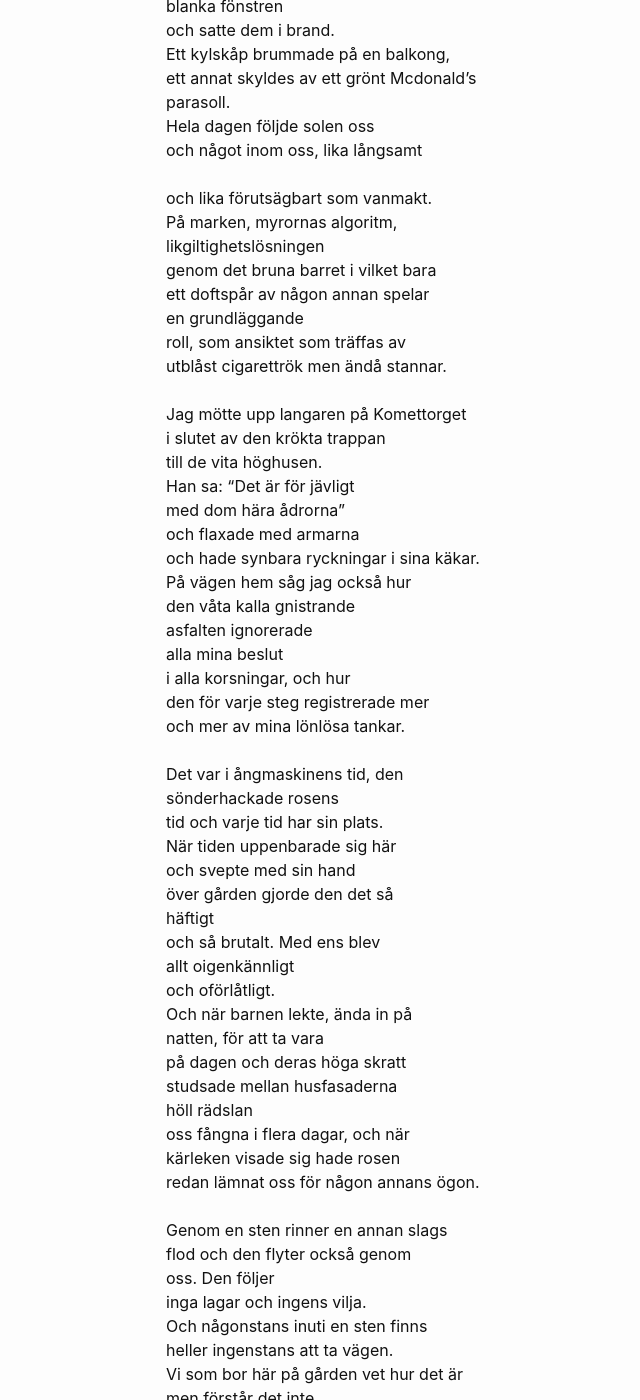
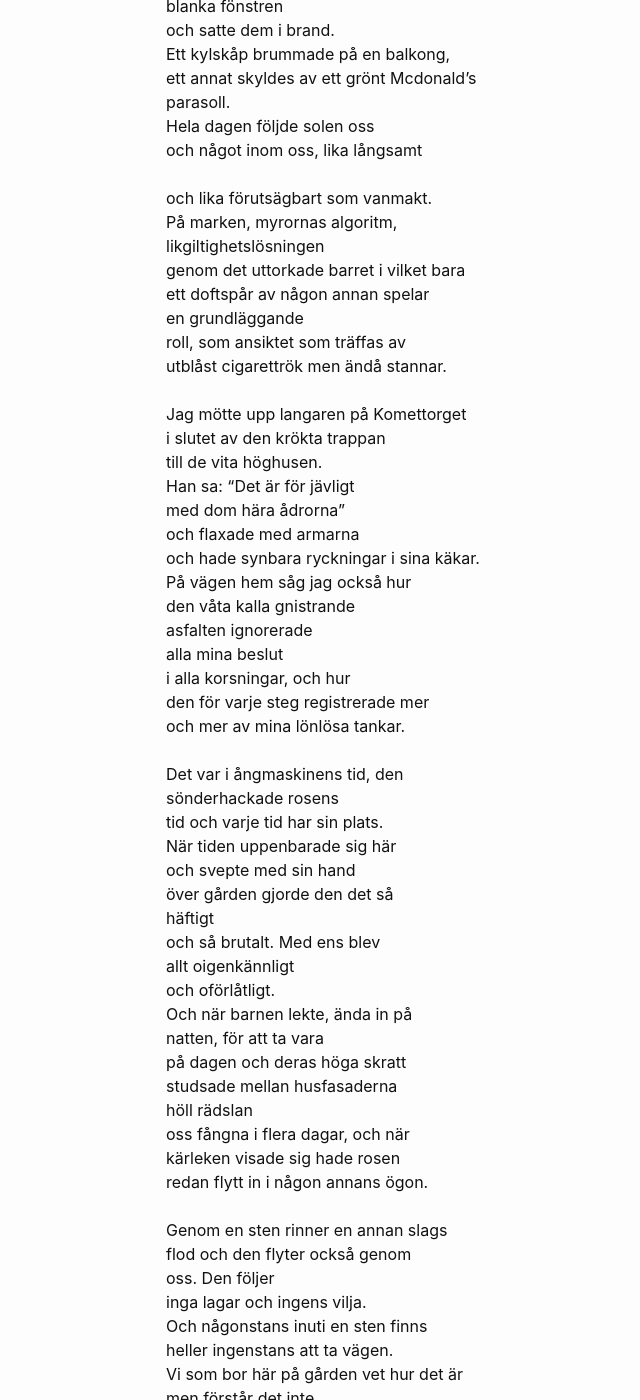
Before and after one commit to terr4form4/terr4form4.github.io, a Jekyll site: the page built from _posts/poesi/2024-01-03-dikter-2023-2024.md, in a window 1280 px wide and 1400 px high, scrolled down 7817 px. Shown: the whole window, without its empty margins (104-744 px from the left). Built offline with Jekyll 4.4.1, drawn with Linux system fonts in a browser that asks for light colours; comment, search, counter and statistics services are not loaded; some of the changed text lies outside the part shown.

Commit message:
ångmaskinen

```diff
--- a/_posts/poesi/2024-01-03-dikter-2023-2024.md
+++ b/_posts/poesi/2024-01-03-dikter-2023-2024.md
@@ -326,7 +326,7 @@ och något inom oss, lika långsamt<br/>
 och lika förutsägbart som vanmakt.<br/>
 På marken, myrornas algoritm,<br/>
 likgiltighetslösningen<br/>
-genom det bruna barret i vilket bara<br/>
+genom det uttorkade barret i vilket bara<br/>
 ett doftspår av någon annan spelar<br/>
 en grundläggande<br/>
 roll, som ansiktet som träffas av<br/>
@@ -364,7 +364,7 @@ studsade mellan husfasaderna<br/>
 höll rädslan<br/>
 oss fångna i flera dagar, och när<br/>
 kärleken visade sig hade rosen<br/>
-redan lämnat oss för någon annans ögon.<br/>
+redan flytt in i någon annans ögon.<br/>
 <br/>
 Genom en sten rinner en annan slags<br/>
 flod och den flyter också genom<br/>
```
Also changed, not shown: other parts of _posts/poesi/2024-01-03-dikter-2023-2024.md (+1 -1 lines).
